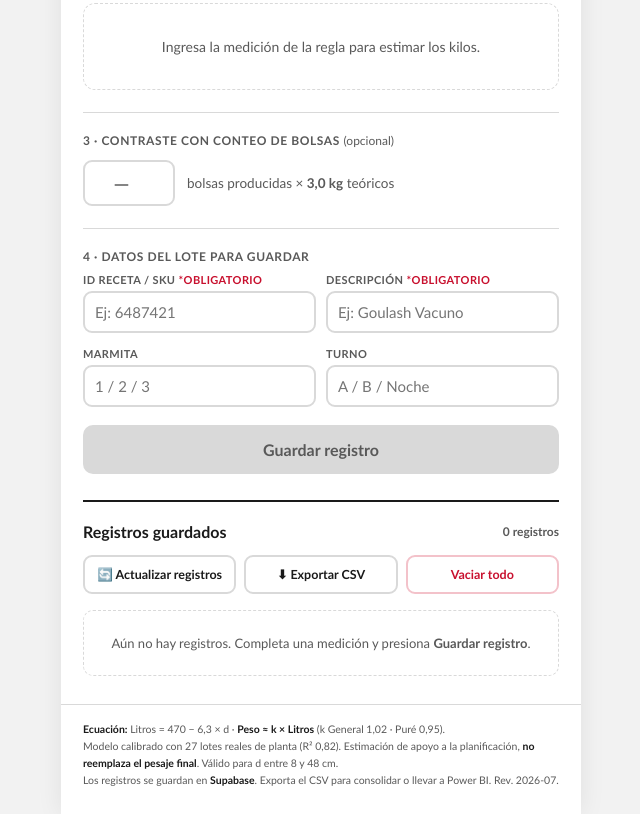
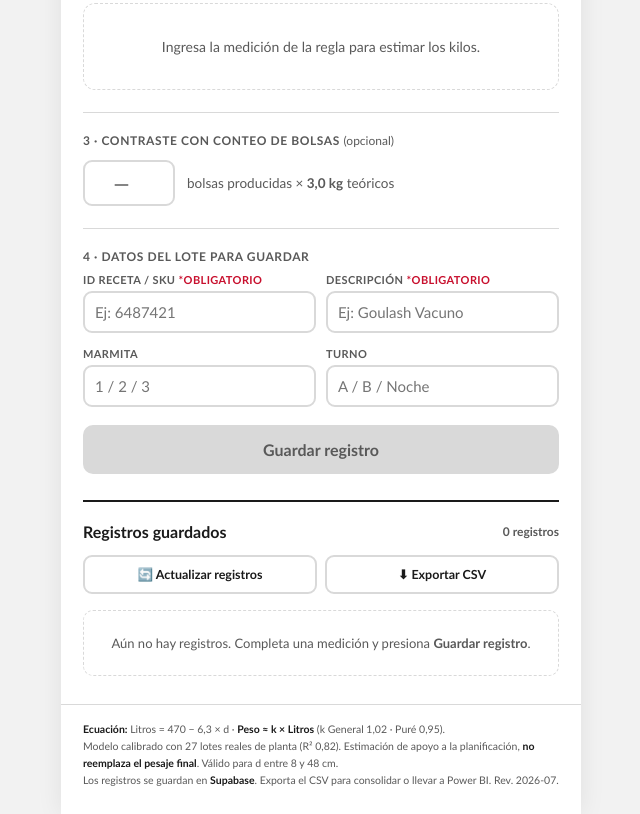
Before and after one commit to carlosmiliani1211/calculadora-marmita-aconcagua, a plain HTML site: page index.html in a window 1280 px wide. Shown: the part 377-1191 px from the top of the page, without its empty margins (319-959 px from the left). Drawn offline with nearby package versions, Linux system fonts and the light colour scheme.

Commit message:
Update index.html

```diff
--- a/index.html
+++ b/index.html
@@ -94,7 +94,6 @@
       <div class="hist-acc">
         <button id="actualizar">🔄 Actualizar registros</button>
         <button id="exportCsv">⬇ Exportar CSV</button>
-        <button id="limpiar" class="danger" disabled>Vaciar todo</button>
       </div>
       <div id="histVacio" class="hist-vacio">Aún no hay registros. Completa una medición y presiona <b>Guardar registro</b>.</div>
       <div id="histList"></div>
```
